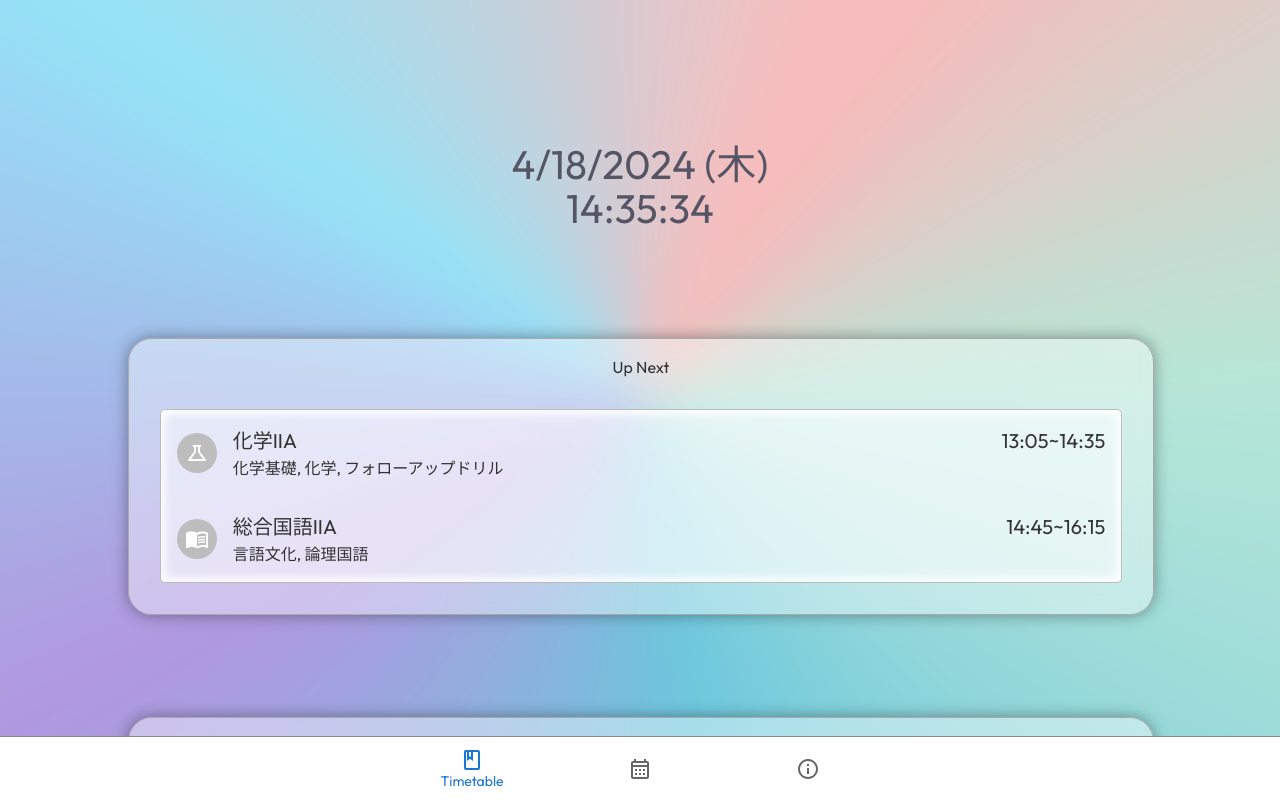
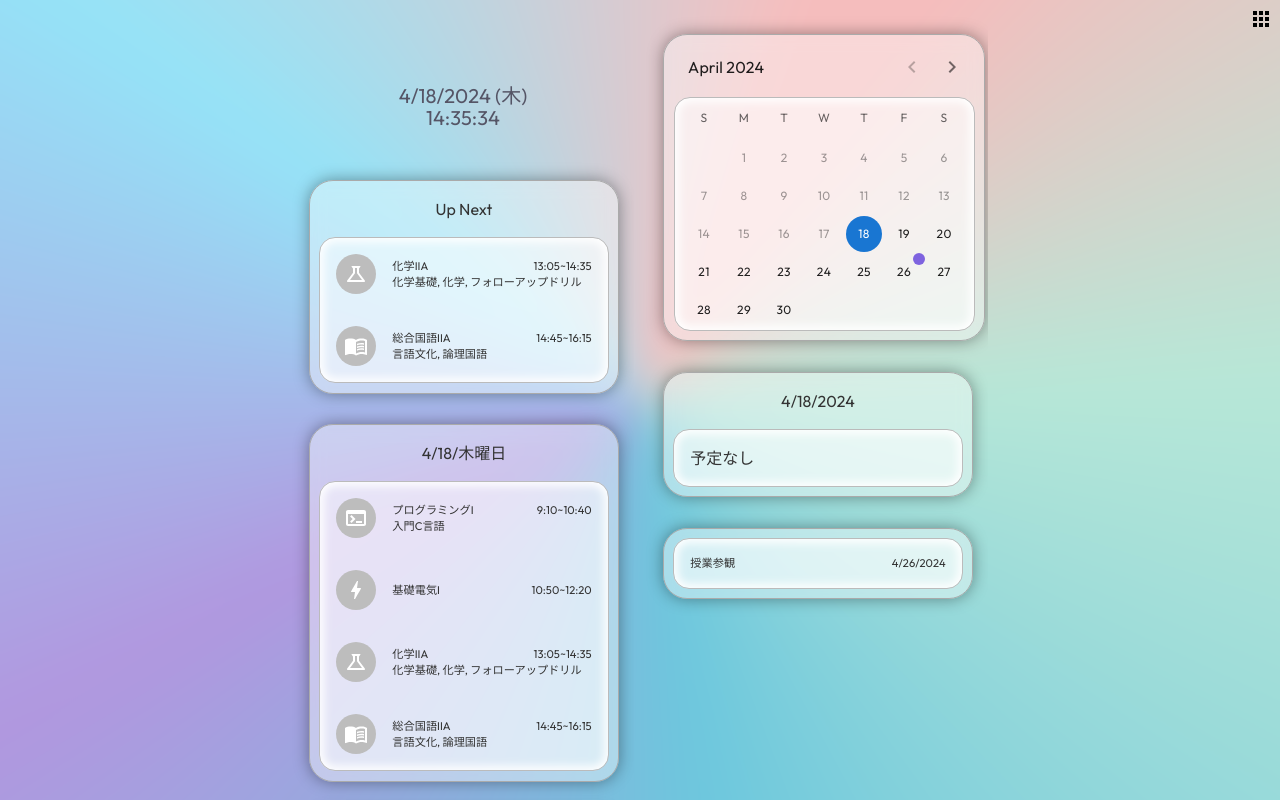
Before and after one commit to rsu-Suba/school_schedule, a React (Vite) app: page / in a window 1280 px wide. Built offline with nearby package versions, Linux system fonts and the light colour scheme.

Commit message:
Support PC

```diff
--- a/src/App.css
+++ b/src/App.css
@@ -258,6 +258,8 @@ a {
    position: relative;
    border-radius: 3vh;
    height: auto !important;
+   width: 100% !important;
+   min-width: 320px !important;
    max-height: none !important;
    border: solid #aaa 1px;
    transition: 0.3s;
@@ -329,6 +331,7 @@ a {
 }
 
 .scheDiv {
+   width: 80%;
    padding: 10% 0 0;
    display: flex;
    flex-direction: column;
@@ -356,7 +359,7 @@ a {
    background-color: #7e63df;
 }
 
-.others {
+.others, .othersMenu {
    position: relative;
    display: flex;
    flex-direction: column;
@@ -423,3 +426,75 @@ a {
    white-space: normal !important;
    overflow-wrap: anywhere;
 }
+
+.MuiPaper-root:before {
+   content: "";
+   position: absolute;
+   top: -10%;
+   left: -10%;
+   width: 120%;
+   height: 120%;
+   filter: blur(6vh);
+   z-index: -1;
+   background-image: conic-gradient(
+      from 20deg,
+      rgb(244, 255, 180) 18deg,
+      rgb(122, 229, 248) 68deg,
+      rgb(209, 157, 240) 151deg,
+      rgba(177, 151, 223, 1) 223deg,
+      rgb(149, 227, 247) 285deg,
+      rgb(154, 217, 236) 360deg
+   );
+}
+
+.MuiPaper-root{
+   overflow-x: hidden;
+}
+
+@media screen and (orientation:landscape) {
+   .Digit {
+      font-size: min(2vw, max(2.5vh));
+   }
+
+   .subProp, .textbook, .card h4 {
+      font-size: min(4vw, max(1.4vh));
+   }
+
+   .PCCanvas {
+      width: calc(calc(95% / 3)*2);
+      max-width: 90vh;
+      height: 100%;
+      position: absolute;
+      display: flex;
+      flex-direction: row;
+      justify-content: space-evenly;
+      margin: 0 auto;
+      right: 0;
+      left: 0;
+   }
+
+   .main, .sche, .others{
+      width: calc(95% / 2);
+   }
+
+   .mainCards, .scheDiv {
+      width: 90% !important;
+      padding: 10% 5% !important;
+   }
+
+   .card, .MuiDayCalendar-root {
+      border-radius: 2vh;
+   }
+
+   .menubutton {
+      aspect-ratio: 1;
+      background-color: rgba(0, 0, 0, 0) !important;
+      color: black !important;
+      box-shadow: none !important;
+      width: 3% !important;
+      position: absolute !important;
+      right: 0;
+      padding: 0 !important;
+      min-width: 0 !important;
+   }
+}
--- a/src/App.jsx
+++ b/src/App.jsx
@@ -5,6 +5,7 @@ import Bottom from "./bottom.jsx";
 import Card from "./card.jsx";
 import Calendar from "./calendar.jsx";
 import Other from "./other.jsx";
+import Menu from "./menu.jsx";
 
 function App() {
    let date = new Date();
@@ -19,6 +20,7 @@ function App() {
    //recentNum = 6;
    //nowtime = 1440;
 
+   if (window.innerHeight > window.innerWidth) {
       return (
          <>
             <div className="mainCanvas">
@@ -47,6 +49,29 @@ function App() {
             </div>
          </>
       );
+   } else {
+      return (
+         <>
+            <div className="mainCanvas">
+               <div className="PCCanvas">
+                  <div className="main" id="main">
+                     <div className="mainCards">
+                        <Clock />
+                        <Card key={"card1"} card={"Up Next"} num={recentNum} pos={"top"} nowtime={nowtime} />
+                        <Card key={"card2"} card={todayText} num={todayNum} pos={"mid"} />
+                        <Card key={"card3"} card={tomorrowText} num={tomorrowNum} pos={"bottom"} />
+                        <div className="blankCard"></div>
+                     </div>
+                  </div>
+                  <div className="sche" id="sche">
+                     <Calendar />
+                  </div>
+               </div>
+               <Menu />
+            </div>
+         </>
+      );
+   }
 }
 
 export default App;
--- /dev/null
+++ b/src/menu.jsx
@@ -0,0 +1,57 @@
+import * as React from "react";
+import Box from "@mui/material/Box";
+import Drawer from "@mui/material/Drawer";
+import Button from "@mui/material/Button";
+import AppsIcon from "@mui/icons-material/Apps";
+import List from "@mui/material/List";
+import Divider from "@mui/material/Divider";
+import ListItem from "@mui/material/ListItem";
+import ListItemButton from "@mui/material/ListItemButton";
+import ListItemIcon from "@mui/material/ListItemIcon";
+import ListItemText from "@mui/material/ListItemText";
+import InboxIcon from "@mui/icons-material/MoveToInbox";
+import MailIcon from "@mui/icons-material/Mail";
+import Other from "./other.jsx";
+
+export default function AnchorTemporaryDrawer() {
+   const [state, setState] = React.useState({
+      top: false,
+      left: false,
+      bottom: false,
+      right: false,
+   });
+
+   const toggleDrawer = (anchor, open) => (event) => {
+      if (event.type === "keydown" && (event.key === "Tab" || event.key === "Shift")) {
+         return;
+      }
+
+      setState({ ...state, [anchor]: open });
+   };
+
+   const list = (anchor) => (
+      <Box
+         sx={{ width: 500 }}
+         role="presentation"
+         className="othersMenu"
+         id="others"
+      >
+         <div className="otherCards">
+            <Other />
+         </div>
+      </Box>
+   );
+
+   return (
+      <div>
+         <React.Fragment key="right">
+            <Button variant="contained" onClick={toggleDrawer("right", true)} className="menubutton">
+               <AppsIcon></AppsIcon>
+            </Button>
+            <Drawer anchor="right" open={state["right"]} onClose={toggleDrawer("right", false)}>
+               {list("right")}
+            </Drawer>
+         </React.Fragment>
+      </div>
+   );
+}
--- a/src/schedule.jsx
+++ b/src/schedule.jsx
@@ -30,9 +30,7 @@ export default function card(props) {
 
    return (
       <div className="carddiv cardLast">
-         <div className="card">
-            {cardtext}
-         </div>
+         <div className="card">{cardtext}</div>
       </div>
    );
 }
```
Also changed, not shown: 5 other files (tests, documents, lock files or other folders). Lines whose indentation alone changed are shown as unchanged.
